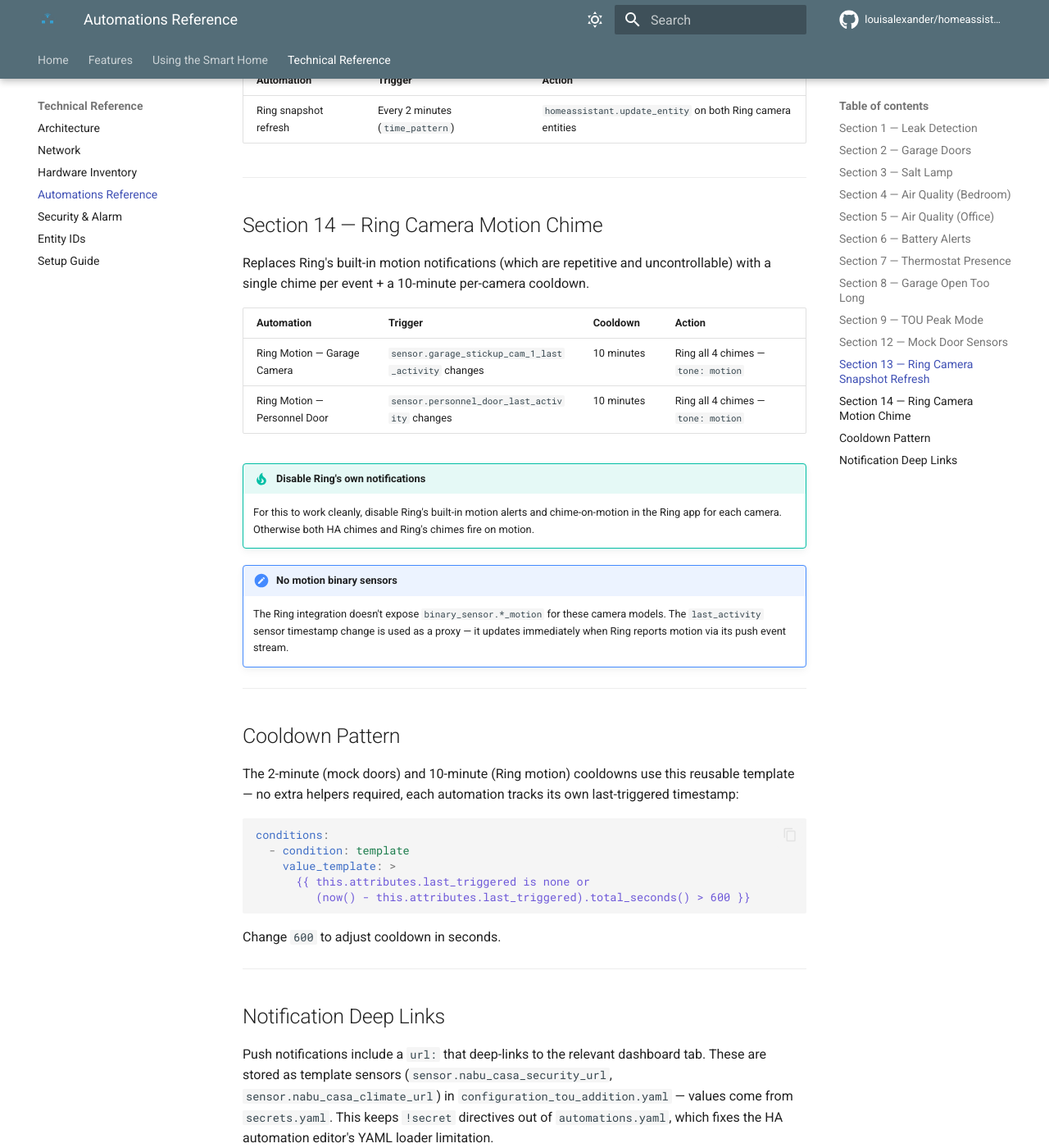
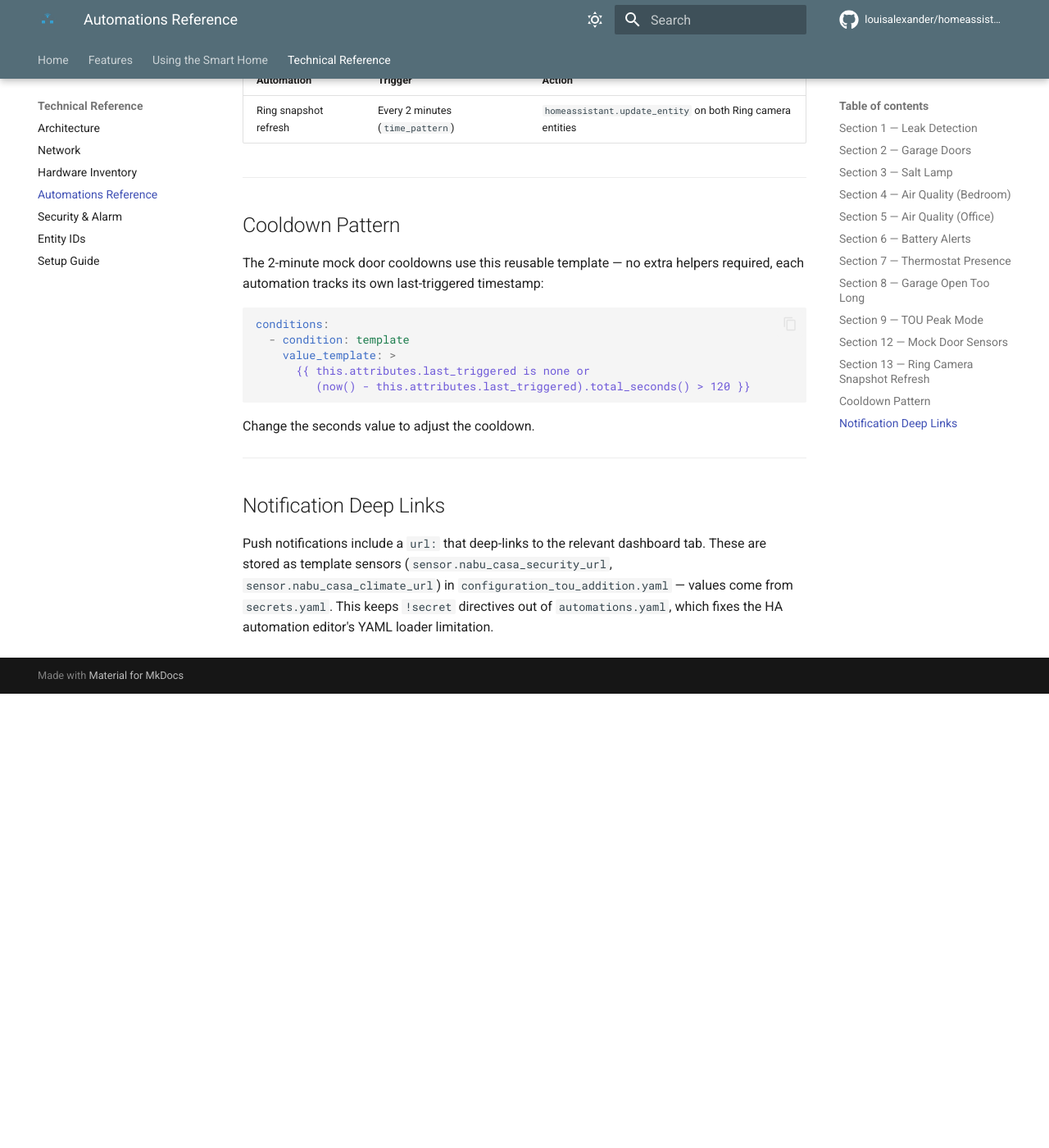
Before and after one commit to louisalexander/homeassistant, an MkDocs documentation site: the page built from docs/automations.md, in a window 1280 px wide and 1400 px high, scrolled down 3309 px. Shown: the whole window at 82% size. Built offline with MkDocs 1.6.1 and Material for MkDocs 9.7.7, drawn with Linux system fonts in a browser that asks for light colours; comment, search, counter and statistics services are not loaded; after the commit the page ends 4155 px from its top, so only the background shows below that.

Commit message:
auto: update automations.md 2026-05-26

````diff
--- a/docs/automations.md
+++ b/docs/automations.md
@@ -114,36 +114,19 @@ Prevents stale thumbnails on Ring camera dashboard tiles during quiet periods (n
 
 ---
 
-## Section 14 — Ring Camera Motion Chime
-
-Replaces Ring's built-in motion notifications (which are repetitive and uncontrollable) with a single chime per event + a 10-minute per-camera cooldown.
-
-| Automation | Trigger | Cooldown | Action |
-|---|---|---|---|
-| Ring Motion — Garage Camera | `sensor.garage_stickup_cam_1_last_activity` changes | 10 minutes | Ring all 4 chimes — `tone: motion` |
-| Ring Motion — Personnel Door | `sensor.personnel_door_last_activity` changes | 10 minutes | Ring all 4 chimes — `tone: motion` |
-
-!!! tip "Disable Ring's own notifications"
-    For this to work cleanly, disable Ring's built-in motion alerts and chime-on-motion in the Ring app for each camera. Otherwise both HA chimes and Ring's chimes fire on motion.
-
-!!! note "No motion binary sensors"
-    The Ring integration doesn't expose `binary_sensor.*_motion` for these camera models. The `last_activity` sensor timestamp change is used as a proxy — it updates immediately when Ring reports motion via its push event stream.
-
----
-
 ## Cooldown Pattern
 
-The 2-minute (mock doors) and 10-minute (Ring motion) cooldowns use this reusable template — no extra helpers required, each automation tracks its own last-triggered timestamp:
+The 2-minute mock door cooldowns use this reusable template — no extra helpers required, each automation tracks its own last-triggered timestamp:
 
 ```yaml
 conditions:
   - condition: template
     value_template: >
       {{ this.attributes.last_triggered is none or
-         (now() - this.attributes.last_triggered).total_seconds() > 600 }}
+         (now() - this.attributes.last_triggered).total_seconds() > 120 }}
 ```
 
-Change `600` to adjust cooldown in seconds.
+Change the seconds value to adjust the cooldown.
 
 ---
 
````
